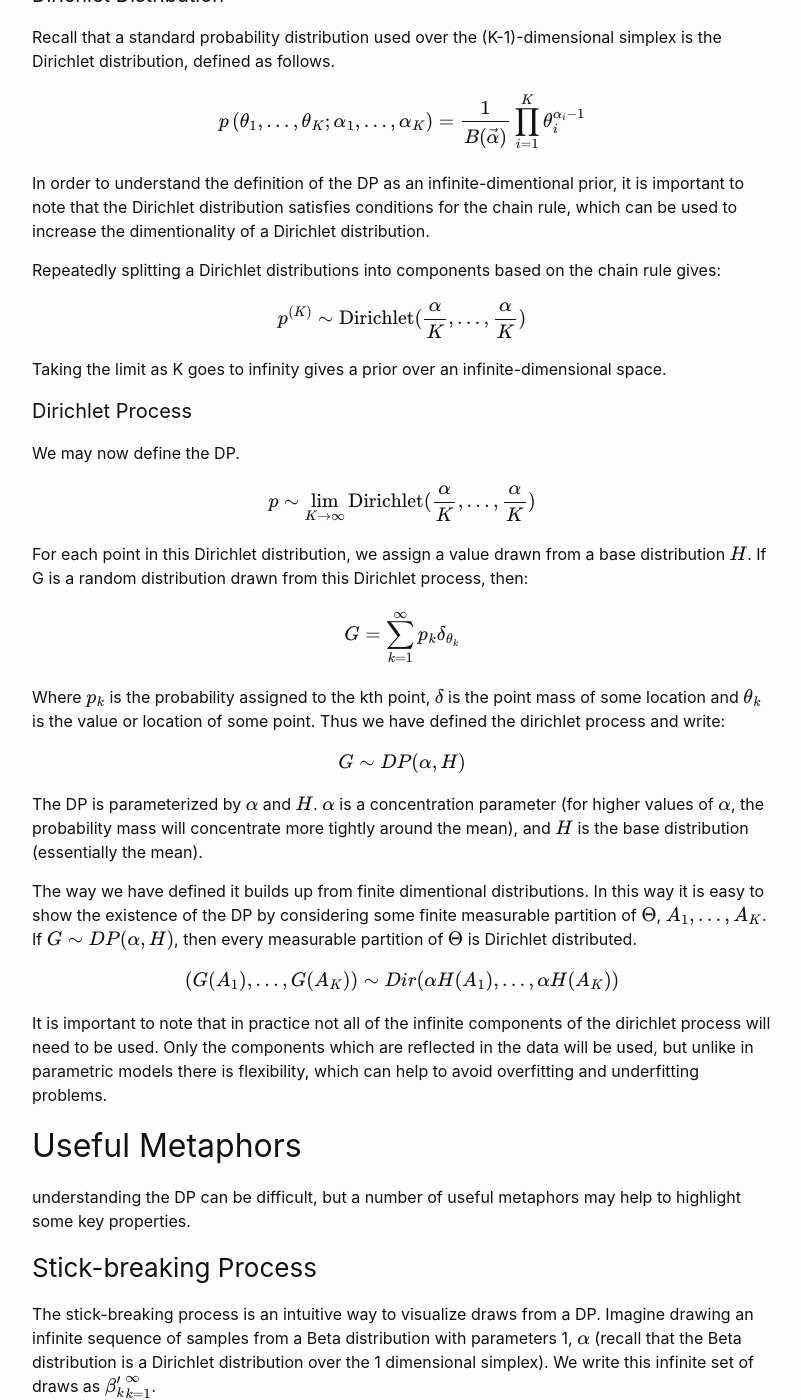
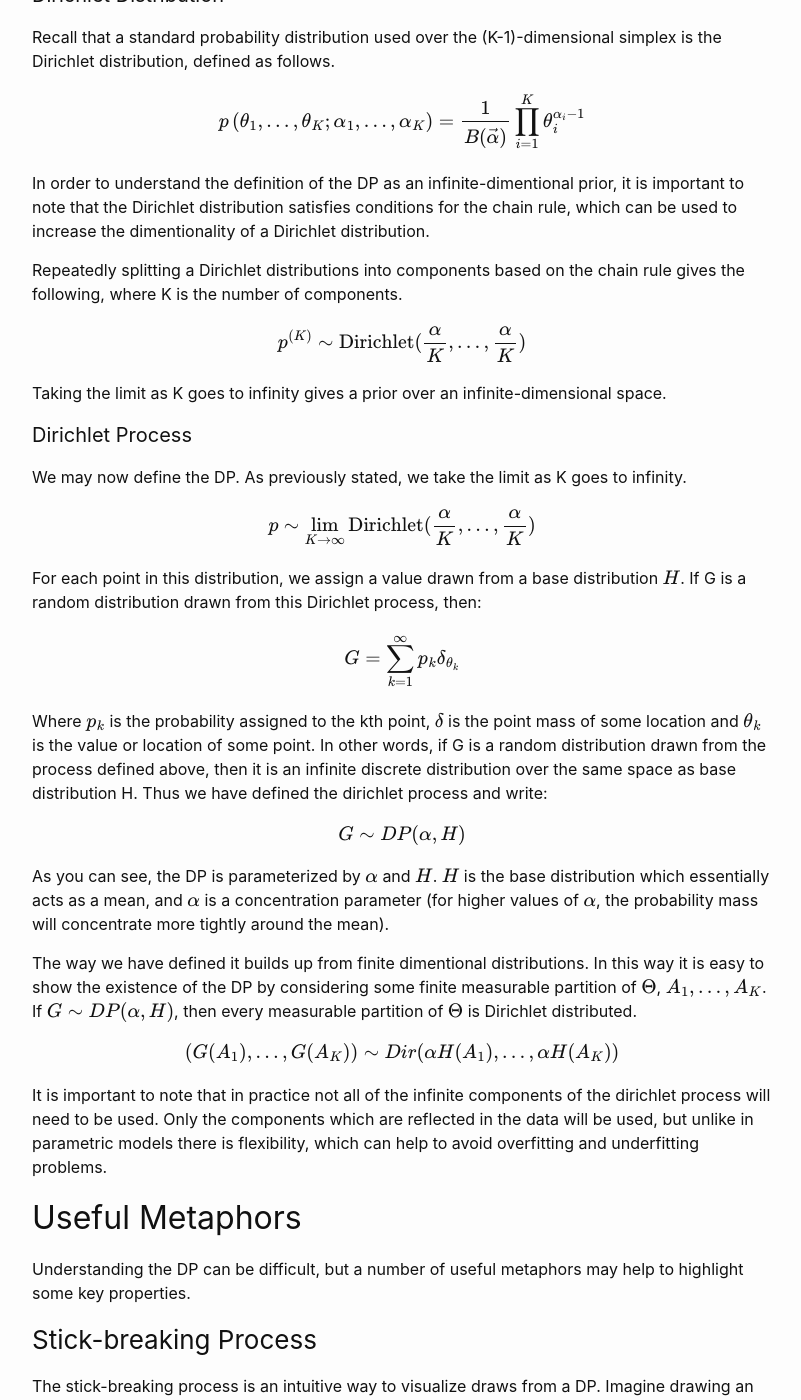
Before and after one commit to vannawillerton/vannawillerton.github.io, a Jekyll site: the page built from DirichletProcesses.md, in a window 1280 px wide and 1400 px high, scrolled down 881 px. Shown: the whole window, without its empty margins (238-1039 px from the left). Built offline with Jekyll 4.4.1, drawn with Linux system fonts in a browser that asks for light colours; our own code applies the rules of GitHub Pages for plain Markdown files; formulas are drawn with MathJax 3; a script that is not in the unit is left out; some of the changed text lies outside the part shown.

Commit message:
Update DirichletProcesses.md

```diff
--- a/DirichletProcesses.md
+++ b/DirichletProcesses.md
@@ -20,7 +20,7 @@ $$p\left(\theta_{1},\ldots ,\theta_{K};\alpha _{1},\ldots ,\alpha _{K}\right)= \
 
 In order to understand the definition of the DP as an infinite-dimentional prior, it is important to note that the Dirichlet distribution satisfies conditions for the chain rule, which can be used to increase the dimentionality of a Dirichlet distribution.
 
-Repeatedly splitting a Dirichlet distributions into components based on the chain rule gives:
+Repeatedly splitting a Dirichlet distributions into components based on the chain rule gives the following, where K is the number of components.
 
 $$p^{(K)} \sim \mathrm{Dirichlet}(\frac{\alpha}{K},\ldots,\frac{\alpha}{K})$$
 
@@ -28,19 +28,19 @@ Taking the limit as K goes to infinity gives a prior over an infinite-dimensiona
 
 #### Dirichlet Process
 
-We may now define the DP.
+We may now define the DP. As previously stated, we take the limit as K goes to infinity.
 
 $$p \sim \lim_{K\to\infty}\mathrm{Dirichlet}(\frac{\alpha}{K},\ldots,\frac{\alpha}{K})$$
 
-For each point in this Dirichlet distribution, we assign a value drawn from a base distribution $$H$$. If G is a random distribution drawn from this Dirichlet process, then:
+For each point in this distribution, we assign a value drawn from a base distribution $$H$$. If G is a random distribution drawn from this Dirichlet process, then:
 
 $$G = \sum_{k=1}^{\infty} p_k\delta_{\theta_k}$$
 
-Where $$p_k$$ is the probability assigned to the kth point, $$\delta$$ is the point mass of some location and $$\theta_k$$ is the value or location of some point. Thus we have defined the dirichlet process and write:
+Where $$p_k$$ is the probability assigned to the kth point, $$\delta$$ is the point mass of some location and $$\theta_k$$ is the value or location of some point. In other words, if G is a random distribution drawn from the process defined above, then it is an infinite discrete distribution over the same space as base distribution H.  Thus we have defined the dirichlet process and write:
 
 $$G \sim DP(\alpha, H)$$
 
-The DP is parameterized by $$\alpha$$ and $$H$$. $$\alpha$$ is a concentration parameter (for higher values of $$\alpha$$, the probability mass will concentrate more tightly around the mean), and $$H$$ is the base distribution (essentially the mean).
+As you can see, the DP is parameterized by $$\alpha$$ and $$H$$. $$H$$ is the base distribution which essentially acts as a mean, and $$\alpha$$ is a concentration parameter (for higher values of $$\alpha$$, the probability mass will concentrate more tightly around the mean).
 
 The way we have defined it builds up from finite dimentional distributions. In this way it is easy to show the existence of the DP by considering some finite measurable partition of $$\Theta$$, $${A_1,\ldots,A_K}$$. If $$G \sim DP(\alpha, H)$$, then every measurable partition of $$\Theta$$ is Dirichlet distributed.
 
@@ -50,7 +50,7 @@ It is important to note that in practice not all of the infinite components of t
 
 ## Useful Metaphors
 
-understanding the DP can be difficult, but a number of useful metaphors may help to highlight some key properties.
+Understanding the DP can be difficult, but a number of useful metaphors may help to highlight some key properties.
 
 ### Stick-breaking Process
 
@@ -62,7 +62,7 @@ Ultimately we would like to define a distribution on an infinite set of discrete
 
 $$\beta_k = \prod_{i=1}{k-1} (1-\beta_i')\cdot\beta_k'$$
 
-How can this be interpreted as a generative process? Consider $$\beta_k$$ as the length of a piece of stick. You start with a unit-length stick and 'walk' down the natural numbers in order. At each step you flip a coin with weight $$\beta_i'$$, if the coin comes up false, you continue to the next natural number; if the coin comes up true at some point $$k$$, then we break the stick at that point. That piece of stick gets assigned to $$\beta_k$$, and recurse on the remaining length of the stick.
+How can this be interpreted as a generative process? Consider $$\beta_k$$ as the length of a piece of stick. You start with a unit-length stick and 'walk' down the natural numbers in order. At each step you flip a coin with weight $$\beta_i'$$, if the coin comes up false, you continue to the next natural number; if the coin comes up true at some point $$k$$, then we break the stick at that point. That piece of stick gets assigned to $$\beta_k$$, and recurse on the remaining length of the stick. Note that the recursion implies that the stick may be broken up into infinitely many pieces.
 
 Notice that the length of the piece that we break off is determined by the concentration parameter $$\alpha$$. As the size of the parameter increases, the chances of flipping the coin to true is higher and therefore the stick lengths become shorter. This means that earlier draws from the DP are more likely to be redrawn than later draws.
 
@@ -76,11 +76,15 @@ $$\tau^{(N+1)}|\tau^{(1)},\ldots,\tau^{(N)},\alpha \sim
 \sum_{i=1}^K \frac{y_i}{N+\alpha}\delta_{\tau_i}+
 \frac{\alpha}{N+\alpha}\delta_{\tau_{K+1}}$$
 
-$$N$$ is the total number of customers in the restaurant. $$K$$ is the total number of occupied tables, indexed by $$K\leq i\leq 1$$. $$\tau^{(j)}$$ regers to the table chosen by the $$j$$th customer. $$\tau_i$$ refers to the $$i$$th occupied table in the restaurant. $$y_i$$ is the number of customers seated at table $$\tau_i$$. Finally, $$\delta_\tau$$ is the $$\delta$$-distribution which puts all of its mass on table $$\tau$$.
+$$N$$ is the total number of customers in the restaurant. $$K$$ is the total number of occupied tables, indexed by $$K\leq i\leq 1$$. $$\tau^{(j)}$$ refers to the table chosen by the $$j$$th customer. $$\tau_i$$ refers to the $$i$$th occupied table in the restaurant. $$y_i$$ is the number of customers seated at table $$\tau_i$$. Finally, $$\delta_\tau$$ is the $$\delta$$-distribution which puts all of its mass on table $$\tau$$.
 
 More intuitively, customers sit at a table which is already occupied with probability proportional to the number of individuals already seated at that table. Customers sit at a new table with probability controlled by the concentration parameter $$\alpha$$.
 
 Each table has a *dish* associated with it. Each dish $$v$$ acts as a label on the table; it is shared by all customers seated at that table. When the first customer sits at a new table, $$\tau_i$$, a dish is sampled from the base distribution H and is placed on that table. From then on, all customers who are seated at table $$\tau_i$$ share the sampled dish $$v_{\tau_i}$$.
+
+One way of understanding the CRP is to think of it as defining a distribution over ways of partitioning $$N$$ items (customers) in to $$K$$ partitions (tables), for all possible $$N$$ and $$K$$.
+
+The probability of a particular partition of $$N$$ customers over $$K$$ tables is the product of probabilities of the $$N$$ choices made in seating those customers. It can easily be confirmed that the order in which elements are added to the partition components does not affect the probability of the final partition. That is, the terms of the product can be rearranged in any order. Thus the distribution dfined by a CRP is exchangeable.
 
 #### Key Properties of the DP
 
```
Also changed, not shown: other parts of DirichletProcesses.md (+0 -4 lines).
